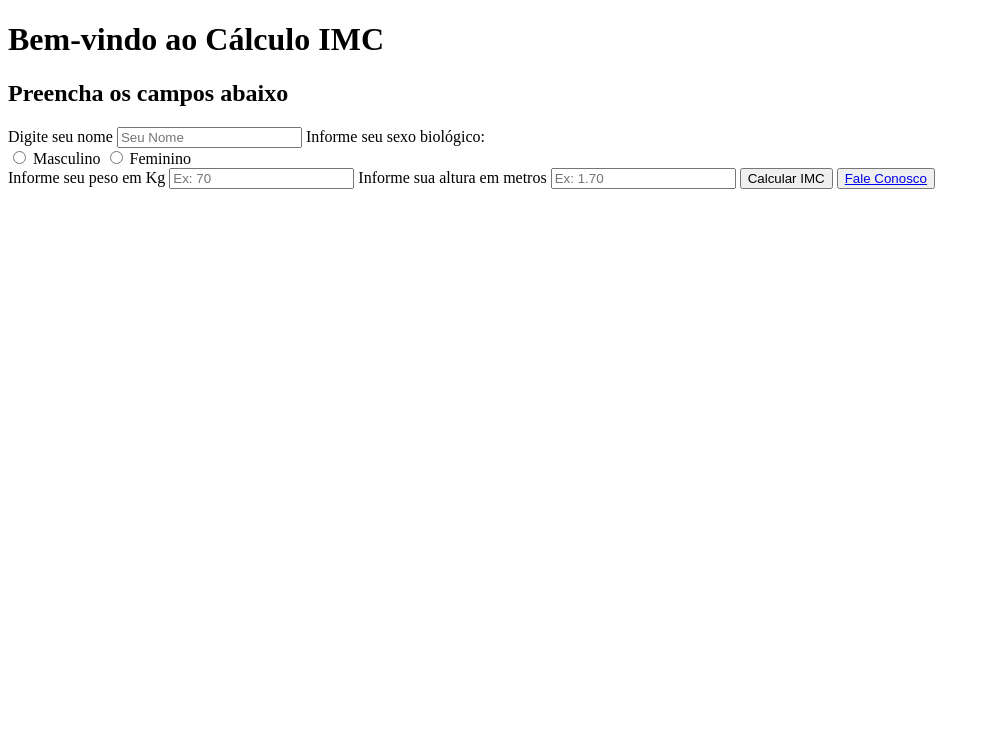
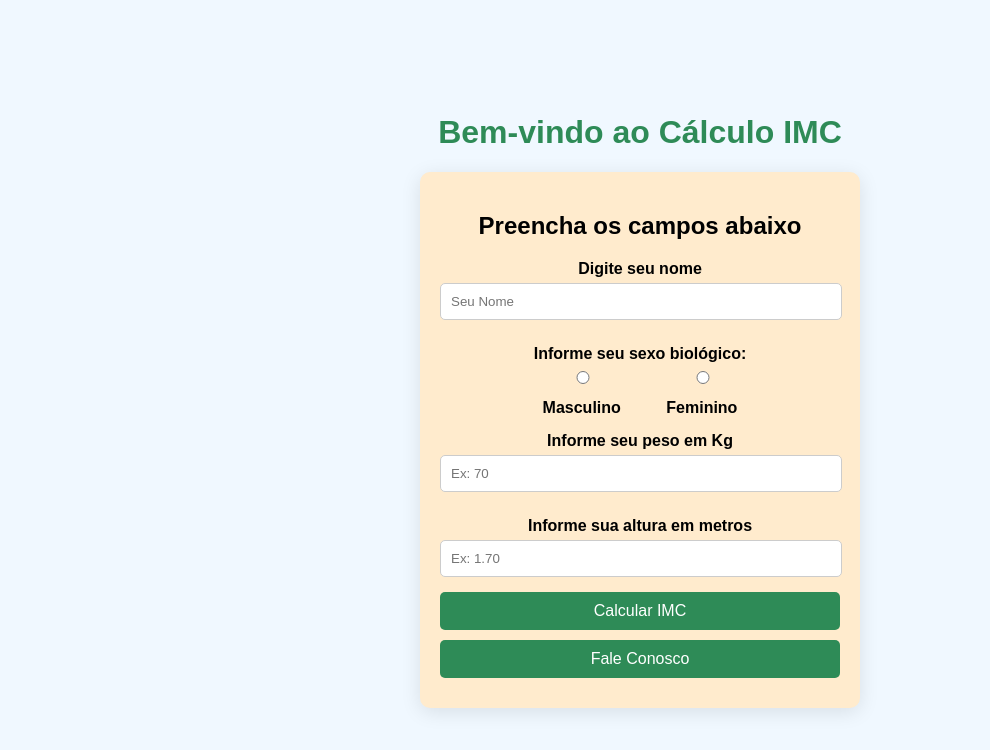
Before and after one commit to iblamesrn/Imc, a plain HTML site: page index.html in a window 1280 px wide. Shown: the whole page, without its empty margins (0-990 px from the left). Drawn offline with Linux system fonts and the light colour scheme.

Commit message:
Update style.css

```diff
--- a/style.css
+++ b/style.css
@@ -1,3 +1,83 @@
+body {
+    font-family: 'Arial', sans-serif;
+    background-color: #f0f8ff;
+    display: flex;
+    justify-content: center;
+    align-items: center;
+    height: 100vh;
+    margin: 0;
+}
+
+.container {
+    text-align: center;
+}
+
+.user_card {
+    background-color: #ffebcd;
+    border-radius: 10px;
+    padding: 20px;
+    box-shadow: 0 4px 20px rgba(0, 0, 0, 0.1);
+    max-width: 400px;
+    margin: auto;
+}
+
+h1 {
+    color: #2e8b57;
+}
+
+label {
+    margin: 10px 0 5px;
+    display: block;
+    font-weight: bold;
+}
+
+input {
+    width: calc(100% - 20px);
+    padding: 10px;
+    border: 1px solid #ccc;
+    border-radius: 5px;
+    margin-bottom: 15px;
+}
+
+.radio-group {
+    display: flex;
+    justify-content: center;
+    margin-bottom: 15px;
+}
+
+.radio-group label {
+    margin: 0 10px;
+}
+
+button {
+    width: 100%;
+    padding: 10px;
+    background-color: #2e8b57;
+    color: white;
+    border: none;
+    border-radius: 5px;
+    cursor: pointer;
+    font-size: 16px;
+    margin-bottom: 10px;
+}
+
+button:hover {
+    background-color: #238b45;
+}
+
+a {
+    text-decoration: none;
+    color: white;
+}
+
+p {
+    color: #2e8b57;
+    font-size: 18px;
+}
+
+
+
+
 .modal {
     display: none;
     position: fixed;
```
